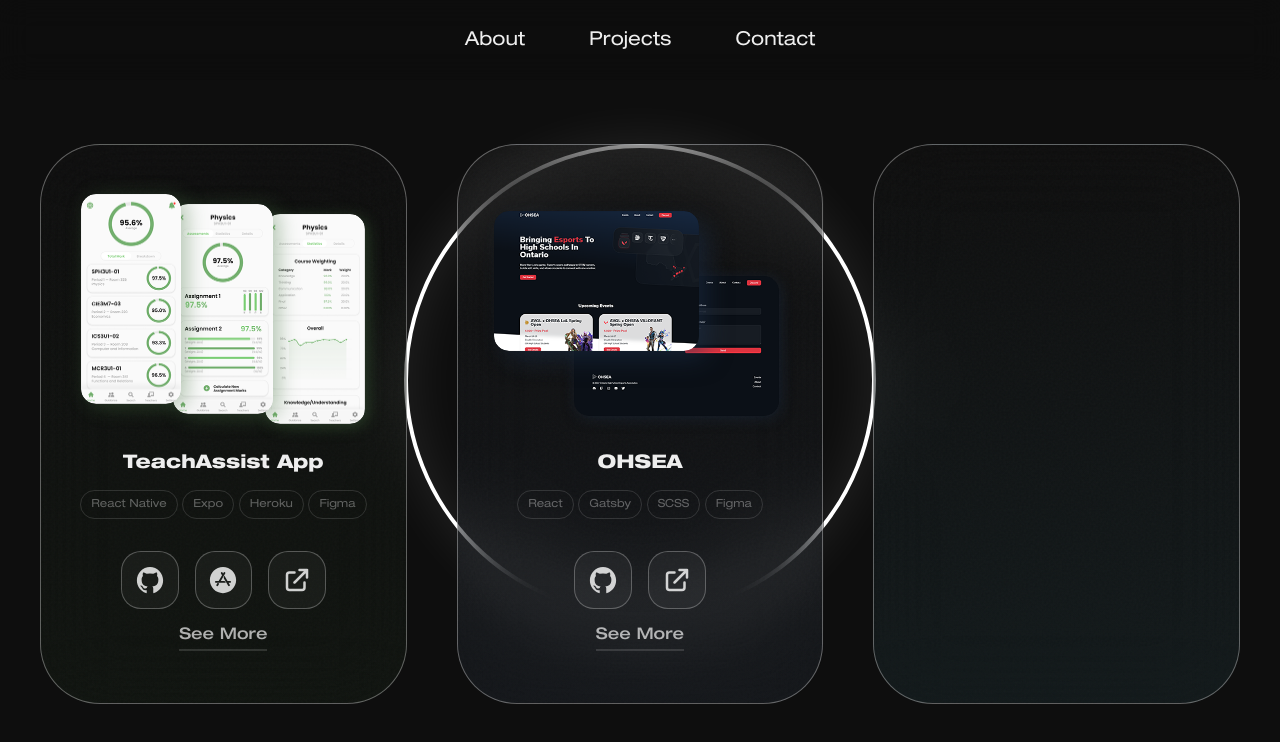
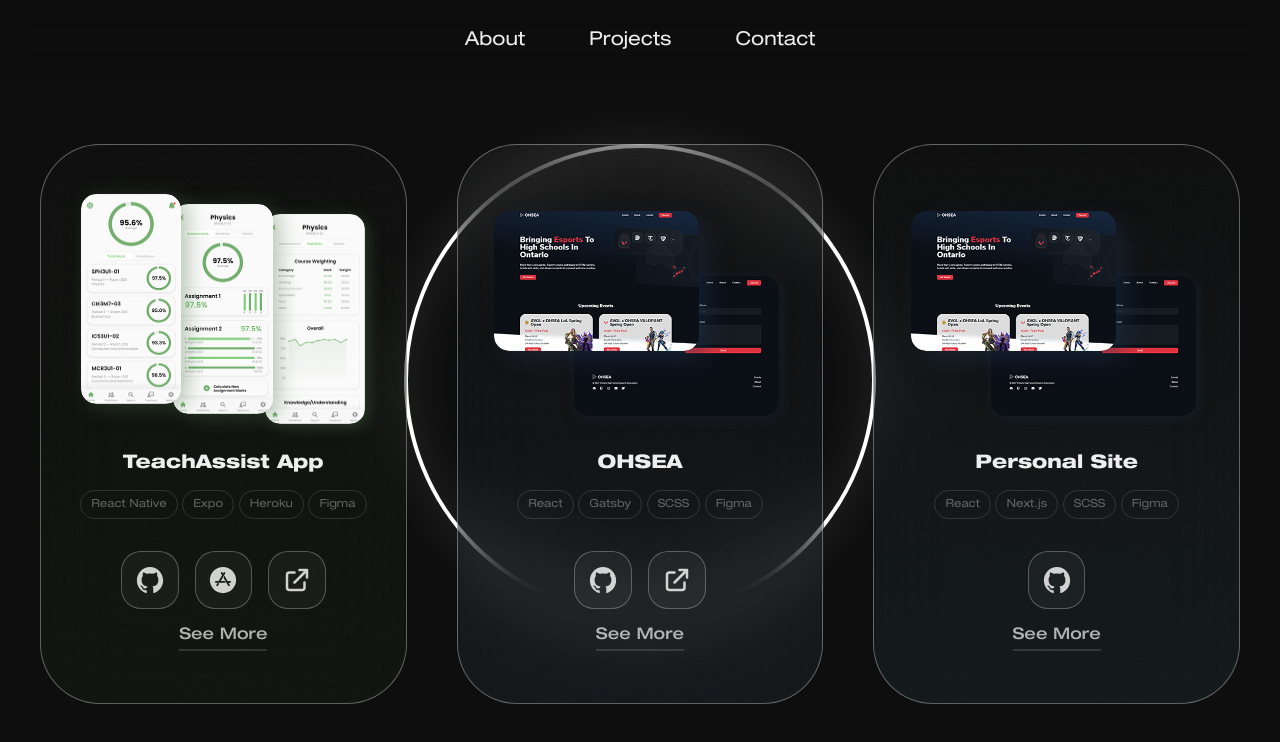
Before and after one commit to ishaan1013/ishaandey, a Next.js app: page /projects in a window 1280 px wide. Shown: the top 742 px of the page. Built offline with nearby package versions, Linux system fonts and the light colour scheme.

Commit message:
add personal site card

```diff
--- a/components/projects/projectData.js
+++ b/components/projects/projectData.js
@@ -28,8 +28,8 @@
         title: "TeachAssist App",
         longTitle: "TeachAssist App",
         desc1: "The unofficial YRDSB (York Region District School Board) TeachAssist app provides high school students with advanced tools for academic success. This app was created to give students access to their marks, guidance appointments, and other academic data in a convenient way.",
-        desc2: "Top 100 education apps in the world on Apple's charts. 300+ downloads.",
-        desc3: "Designed, developed, and marketed. Reached 5000+ high school students.",
+        desc2: "Top 100 education apps in the world on Apple's charts. 300+ downloads. Marketing reached 5000+ high school students.",
+        desc3: "Designed with Figma, developed with React Native.",
 
         tool1: "React Native",
         tool2: "Expo",
@@ -55,9 +55,9 @@
 
         title: "OHSEA",
         longTitle: "Ontario High School Esports Association",
-        desc1: "OHSEA (Ontario High School Esports Association) is a student-run organization that provides a platform for high school students to participate in esports tournaments. Run by high school & university students dedicated to bringing.",
+        desc1: "OHSEA (Ontario High School Esports Association) is a student-run organization that provides a platform for high school students to participate in esports tournaments. Run by high school & university students dedicated to integrating esports into education.",
         desc2: "Amassed a very large community & ran events with hundreds of students.",
-        desc3: "Designed and developed myself. Also organized events with the team.",
+        desc3: "Designed with Figma, developed with React and Gatsby. Also organized events with the team.",
 
         tool1: "React",
         tool2: "Gatsby",
@@ -72,6 +72,35 @@
         link2: "https://ohsea.gg/",
         link3: "",
     },
+    personalSiteData: {
+        type: "site",
+        class: styles.ohseaDisplay,
+        img1: ohseaDisplay1,
+        img2: ohseaDisplay2,
+        img3: ohseaDisplay3,
+        alt1: "ohsea site 1",
+        alt2: "ohsea site 2",
+        alt3: "",
+
+        title: "Personal Site",
+        longTitle: "Personal Site",
+        desc1: "description!!!!!.",
+        desc2: "Designed with Figma, developed with React and Next.js.",
+        desc3: "",
+
+        tool1: "React",
+        tool2: "Next.js",
+        tool3: "SCSS",
+        tool4: "Figma",
+        tool5: "None",
+
+        icon1: "Github",
+        icon2: "None",
+        icon3: "None",
+        link1: "https://github.com/ohseagg/ohsea.gg",
+        link2: "",
+        link3: "",
+    },
 }
 
 export default data
--- a/pages/projects.js
+++ b/pages/projects.js
@@ -31,6 +31,14 @@
                     />
                 )
             }
+            if (content == "Personal Site") {
+                return (
+                    <Popup
+                        setPopup={setPopup}
+                        data={data.personalSiteData}
+                    />
+                )
+            }
         }
 
         return null
@@ -58,7 +66,11 @@
                             />
                         </div>
                         <div className={`${styles.gridItem} ${styles.gI3}`}>
-
+                            <ProjectItem
+                                data={data.personalSiteData}
+                                setPopup={setPopup}
+                                setContent={setContent}
+                            />
                         </div>
                     </div>
                     {/* <div className={styles.gridContainer}>
```
